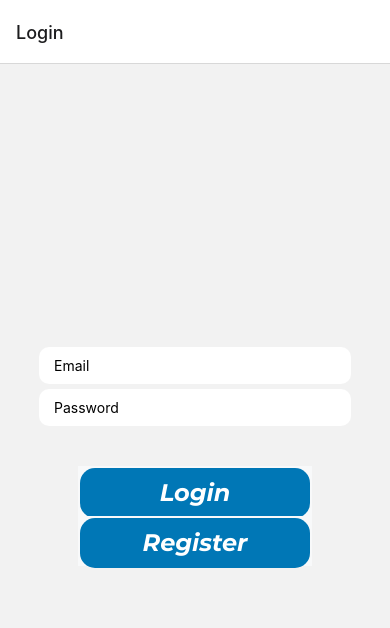
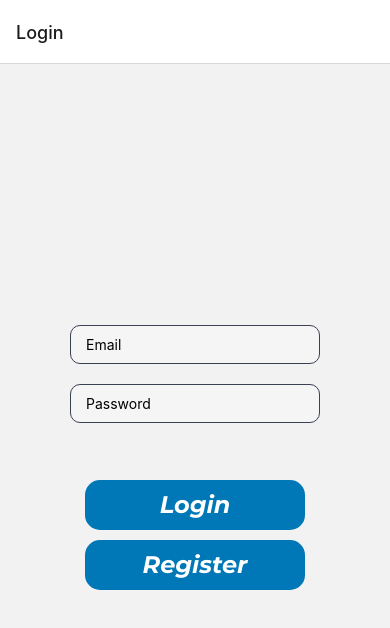
Before and after one commit to RomanDivkovic/MyWeatherApp, a React Native app: screen /Login in a window 390 px wide. Shown: the top 628 px of the page. Built offline with nearby package versions, Linux system fonts and the light colour scheme; no server answers.

Commit message:
Changed api, removed code, deleted one component
- Changed API to get correct position in current screen now getting correct
- Fixed with my component input and customButton
- Fixed with new api in SearchScreen as well
- And a bit code clean up everywhere but still lot of clean up left

```diff
--- a/App.js
+++ b/App.js
@@ -1,5 +1,4 @@
-import { StatusBar } from 'expo-status-bar'
-import { StyleSheet, Text, View } from 'react-native'
+import { StyleSheet } from 'react-native'
 import { useEffect } from 'react'
 
 import { NavigationContainer } from '@react-navigation/native'
@@ -12,8 +11,6 @@ import ListScreen from './src/Screens/ListScreen'
 import CurrentScreen from './src/Screens/CurrentScreen'
 import LogInScreen from './src/Screens/LogInScreen'
 import ProfileScreen from './src/Screens/ProfileScreen'
-
-import { auth } from './firebase'
 
 export default function App() {
   const Tab = createBottomTabNavigator()
--- a/src/Screens/LogInScreen.js
+++ b/src/Screens/LogInScreen.js
@@ -3,6 +3,7 @@ import { KeyboardAvoidingView, StyleSheet, TextInput, View } from 'react-native'
 import { auth } from '../../firebase'
 import { useNavigation } from '@react-navigation/native'
 import CustomButton from '../components/customButton'
+import { SafeAreaView } from 'react-native-safe-area-context'
 
 export default function LoginScree() {
   const [email, setEmail] = useState('')
@@ -74,38 +75,20 @@ const styles = StyleSheet.create({
   inputContainer: {
     width: '80%'
   },
-  input: {
-    backgroundColor: 'white',
-    paddingHorizontal: 15,
-    paddingVertical: 10,
-    borderRadius: 10,
-    marginTop: 5
-  },
   buttonContainer: {
     width: '60%',
     marginTop: 40
   },
-  button: {
-    backgroundColor: '#0782F9',
-    width: '100%',
-    padding: 15,
-    borderRadius: 10,
-    alignItems: 'center'
-  },
-  buttonOutline: {
-    backgroundColor: 'white',
-    marginTop: 5,
-    borderColor: '#0782F9',
-    borderWidth: 2
-  },
-  buttonText: {
-    color: 'white',
-    fontWeight: '700',
-    fontSize: 16
-  },
-  buttonOutlineText: {
-    color: '#0782F9',
-    fontWeight: '700',
-    fontSize: 16
+  input: {
+    margin: 10,
+    minWidth: 200,
+    alignSelf: 'center',
+    borderWidth: 1,
+    borderRadius: 8,
+    borderColor: '#3b4053',
+    backgroundColor: 'whitesmoke',
+    paddingHorizontal: 15,
+    paddingVertical: 10,
+    borderRadius: 10
   }
 })
--- a/src/Screens/SearchScreen.js
+++ b/src/Screens/SearchScreen.js
@@ -1,16 +1,66 @@
 import React, { useEffect, useState } from 'react'
-import { StyleSheet, View, Text, Image, ScrollView } from 'react-native'
+import {
+  StyleSheet,
+  View,
+  Text,
+  Image,
+  ScrollView,
+  ImageBackground
+} from 'react-native'
 import CustomButton from '../components/customButton'
 import CustomInput from '../components/customInput'
 import { SafeAreaView } from 'react-native-safe-area-context'
 import api from '../Utils/api/api'
+import api_key from '../components/apiKey'
+import backgroundPhoto from '../assets/photo/sunrise.jpg'
 
 export default function SearchScreen() {
   const [result, setResult] = useState([])
   const [text, onTextChange] = useState('')
+  const [loaded, setLoaded] = useState(true)
 
-  if (result.length === 0 || result === undefined) {
+  const [refreshing, setRefreshing] = useState(false)
+
+  const loadWeather = async () => {
+    setRefreshing(true)
+
+    const { status } = await Location.requestForegroundPermissionsAsync()
+    if (status !== 'granted') {
+      console.log('Denied..')
+    }
+
+    let location = await Location.getCurrentPositionAsync({
+      enableHighAccuracy: true
+    })
+
+    try {
+      const response = await api.get(
+        'lat=' + location.coords.latitude + 'long=' + location.coords.longitude
+      )
+      setResult(response.data)
+      console.log('Result on api call in btn: ', result)
+    } catch (error) {
+      setResult(error.toString())
+      console.log('Error Result from api call', result)
+    }
+
+    setRefreshing(false)
+  }
+
+  useEffect(() => {
+    loadWeather()
+  }, [])
+
+  // to get forcast and not just current call this
+  //https://api.openweathermap.org/data/2.5/forecast?q={city name}&appid={API key}
+
+  if (loaded === true) {
     return (
+      <ImageBackground
+        source={backgroundPhoto}
+        resizeMode="cover"
+        style={styles.image}
+      >
         <SafeAreaView style={{ backgroundColor: '#fff', height: '100%' }}>
           <ScrollView>
             <CustomInput onChangeText={onTextChange} value={text} />
@@ -20,10 +70,11 @@ export default function SearchScreen() {
                 const searchApi = async () => {
                   try {
                     const response = await api.get(
-                    text + '&days=5&aqi=no&alerts=no'
+                      `weather?q=${text}&units=metric&appid=${api_key}`
                     )
                     setResult(response.data)
-                  console.log('Result on api call in btn: ', result)
+                    setLoaded(false)
+                    console.log('Result on api call in btn: ', response.data)
                     return result
                   } catch (error) {
                     setResult(error.toString())
@@ -35,18 +86,22 @@ export default function SearchScreen() {
             />
           </ScrollView>
         </SafeAreaView>
+      </ImageBackground>
     )
   } else {
     return (
+      <ImageBackground
+        source={backgroundPhoto}
+        resizeMode="cover"
+        style={styles.image}
+      >
         <SafeAreaView style={{ backgroundColor: '#fff', height: '100%' }}>
+          <ScrollView>
             <CustomInput onChangeText={onTextChange} value={text} />
             <View style={styles.container}>
-          <Text style={textStyles.Country}>{result.location.name}</Text>
-          <Text style={textStyles.state}>
-            {result.location.region} in {''}
-            {result.location.country}
+              <Text style={textStyles.Country}>
+                {result.name}, {result.sys.country}
               </Text>
-
               <Text
                 style={{
                   fontSize: 22,
@@ -59,30 +114,33 @@ export default function SearchScreen() {
                   shadowRadius: 2
                 }}
               >
-            {result.current.temp_c}ºC
+                {result.main.temp}ºC
               </Text>
               <Text style={textStyles.feelsLike}>
-            Feels like: {result.current.feelslike_c}ºC
+                Feels like: {result.main.feels_like}ºC
               </Text>
-          <Text>{result.current.condition.text}</Text>
+              <Text>{result.weather.description}</Text>
               <Image
                 style={styles.pic}
                 source={{
-              uri: 'https:' + result.current.condition.icon
+                  //http://openweathermap.org/img/w/${props.icon}.png
+                  uri: `https://openweathermap.org/img/w/${result.weather.icon}.png`
+                  // uri: 'https:' + result.weather.icon
                 }}
               />
-          <Text>WIND SPEED: {result.current.wind_mph}mph</Text>
-          <Text>Humidity: {result.current.humidity}</Text>
-          <Text>Visibility: {result.current.vis_km}km</Text>
+              <Text>WIND SPEED: {result.wind.speed}</Text>
+              <Text>Humidity: {result.main.humidity}</Text>
             </View>
             <CustomButton
               title="Search"
               onPress={() => {
                 const searchApi = async () => {
                   try {
-                const response = await api.get(text + '&aqi=no')
+                    const response = await api.get(
+                      `weather?q=${text}&units=metric&appid=${api_key}`
+                    )
                     setResult(response.data)
-                console.log('Result on api call in btn: ', result)
+                    console.log('Result on api call in btn: ', response.data)
                     return result
                   } catch (error) {
                     setResult(error.toString())
@@ -92,7 +150,9 @@ export default function SearchScreen() {
                 searchApi()
               }}
             />
+          </ScrollView>
         </SafeAreaView>
+      </ImageBackground>
     )
   }
 }
@@ -100,7 +160,8 @@ export default function SearchScreen() {
 // Style for my components
 const styles = StyleSheet.create({
   container: {
-    padding: 20,
+    flex: 1,
+    // padding: 20,
     backgroundColor: '#fff',
     alignItems: 'center',
     justifyContent: 'center'
@@ -108,31 +169,10 @@ const styles = StyleSheet.create({
   pic: {
     width: 150,
     height: 150
-    // margin: 10
   },
-  input: {
-    width: '80%',
-    alignSelf: 'center',
-    height: 50,
-    padding: 10,
-    marginTop: 20,
-    marginBottom: 10,
-    backgroundColor: '#e8e8e8'
-  },
-  viewBackground: {
-    maxHeight: 50,
-    backgroundColor: '#F8F9FA'
-  },
-  buttonText: {
-    fontSize: 24,
-    color: 'white',
-    textAlign: 'center',
-    top: 10
-  },
-  viewButton: {
-    minHeight: 50,
-    borderRadius: 15,
-    margin: 2
+  image: {
+    flex: 1,
+    justifyContent: 'center'
   }
 })
 
--- a/src/Utils/api/api.js
+++ b/src/Utils/api/api.js
@@ -1,7 +1,16 @@
 import axios from 'axios'
 
 // Works
+// export default axios.create({
+//   baseURL:
+//     'http://api.weatherapi.com/v1/current.json?key=8d6c35aa31e04895957120548220601&q='
+// })
+
 export default axios.create({
-  baseURL:
-    'http://api.weatherapi.com/v1/current.json?key=8d6c35aa31e04895957120548220601&q='
+  baseURL: `https://api.openweathermap.org/data/2.5/`
+  // baseURL: 'https://api.openweathermap.org/data/2.5/forecast?q='
+
+  //Works
+  // baseURL:
+  //   'https://api.openweathermap.org/data/2.5/weather?q=partille&units=metric&appid=5bebe6d96b3514437fe2e800ed5c86ca'
 })
--- a/src/components/customButton.js
+++ b/src/components/customButton.js
@@ -1,11 +1,5 @@
 import React from 'react'
-import {
-  View,
-  StyleSheet,
-  Text,
-  Pressable,
-  GestureResponderEvent
-} from 'react-native'
+import { View, StyleSheet, Text, Pressable } from 'react-native'
 
 /* My custom button created to use in application where its needed, button has design here and an props to send to other screens and they can add title and onPress */
 
@@ -31,8 +25,8 @@ export default function CustomButton(props) {
 const styles = StyleSheet.create({
   viewBackground: {
     maxHeight: 50,
-    backgroundColor: '#F8F9FA'
-    // alignItems: 'baseline'
+    margin: 5
+    // backgroundColor: '#F8F9FA'
   },
   buttonText: {
     fontSize: 24,
@@ -45,6 +39,5 @@ const styles = StyleSheet.create({
     minHeight: 50,
     borderRadius: 15,
     margin: 2
-    // alignItems: 'baseline'
   }
 })
--- a/src/components/customInput.js
+++ b/src/components/customInput.js
@@ -1,12 +1,11 @@
-import React, { useState } from 'react'
+import React from 'react'
 import { View, TextInput, StyleSheet } from 'react-native'
 
 export default function Search(props) {
-  const [cityName, setCityName] = useState('')
-
   return (
-    <View style={styles.input}>
+    <View style={styles.inputContainer}>
       <TextInput
+        style={styles.input}
         placeholder="Enter City Name or Zip Code"
         onChangeText={props.onChangeText}
         value={props.value}
@@ -18,14 +17,16 @@ export default function Search(props) {
 
 const styles = StyleSheet.create({
   input: {
-    height: 40,
-    backgroundColor: 'lightgrey',
-    paddingVertical: 10,
-    paddingHorizontal: 15,
-    borderColor: '#3b4053',
+    // margin: 5,
+    // padding: 10,
+    minWidth: 200,
+    alignSelf: 'center',
     borderWidth: 1,
     borderRadius: 8,
-    // color: 'white',
-    marginBottom: 8
+    borderColor: '#3b4053',
+    backgroundColor: 'whitesmoke',
+    paddingHorizontal: 15,
+    paddingVertical: 10,
+    borderRadius: 10
   }
 })
```
Also changed, not shown: src/Screens/CurrentScreen.js (+58 -16 lines), src/components/position.js (deleted, +0 -35 lines). Lines whose indentation alone changed are shown as unchanged.
